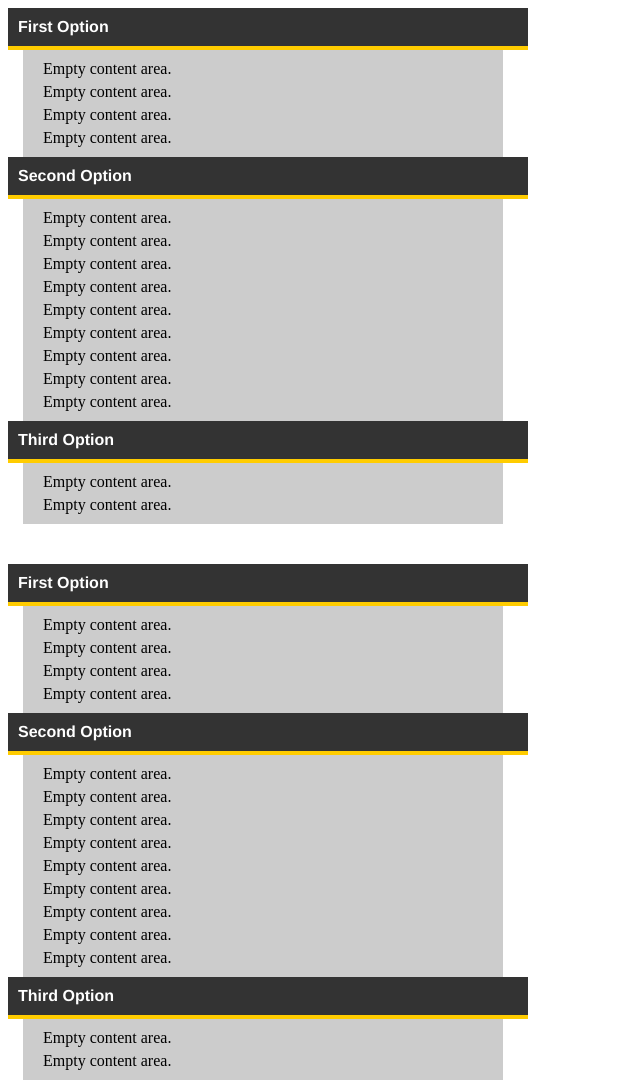
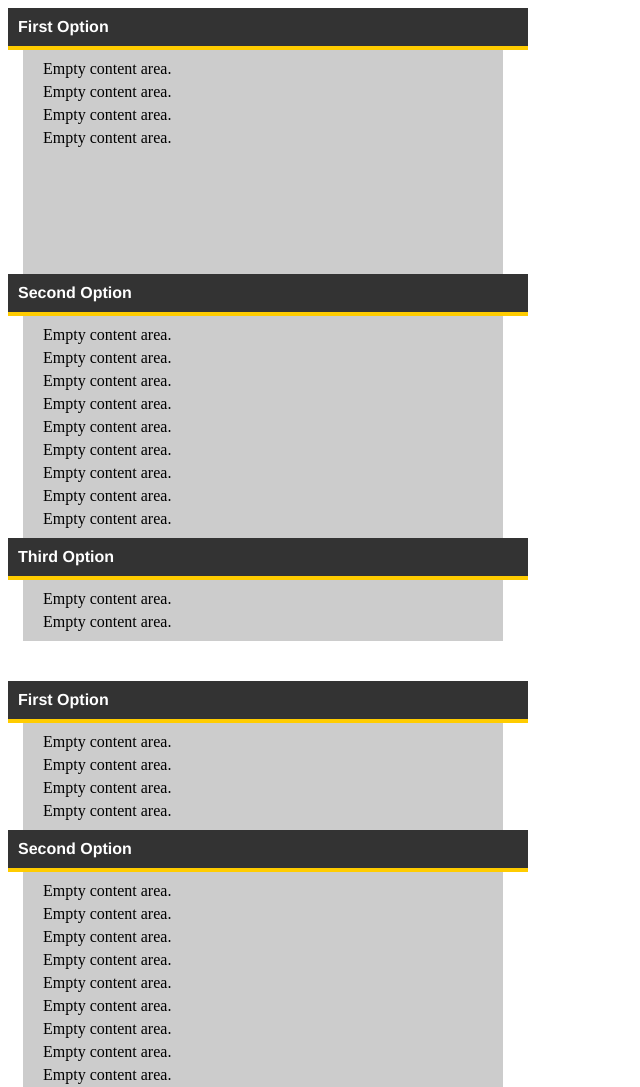
Before and after one commit to rbabcock/SFW1-zarn, a plain HTML site: page demo/accordion/index.html in a window 1280 px wide. Shown: the top 1087 px of the page, without its empty margins (0-640 px from the left). Drawn offline with Linux system fonts and the light colour scheme.

Commit message:
Added easing effects

```diff
--- a/demo/accordion/index.html
+++ b/demo/accordion/index.html
@@ -81,7 +81,7 @@ h2:hover{
         <p>Empty content area.</p><p>Empty content area.</p>
         </div>
     </div>
-	</script type="text/javascript" src="js/zarn.js"></script>
-	</script type="text/javascript" src="js/main.js"></script>
+	<script type="text/javascript" src="js/zarn.js"></script>
+	<script type="text/javascript" src="js/main.js"></script>
 </body>
 </html>
--- a/demo/accordion/js/main.js
+++ b/demo/accordion/js/main.js
@@ -0,0 +1,33 @@
+
+
+var firstDiv = zarn("#accordion .content").elements[0];
+
+var accHeight = zarn(firstDiv).getStyle("height");
+
+var counter = 1;
+
+var duration = 1500;
+var time = 0;
+
+console.log(accHeight);
+
+firstDiv.style.height = (parseFloat(accHeight) + 50) + "px";
+
+var anim = setInterval(function(){
+	time += 30;
+
+	if(time > duration){
+		clearInterval(anim) //clears Intervals
+		return false
+	}
+
+	counter *= 1.1;
+	firstDiv.style.height = (parseFloat(accHeight) + counter) + "px";
+
+}, 30)
+
+//var a = "101.1";
+
+//parseInt(a)  turns a string into a number
+
+//parseFloat(a) turns a string into a number and keeps the decimal
```
Also changed, not shown: js/zarn.js (+47 -0 lines).
